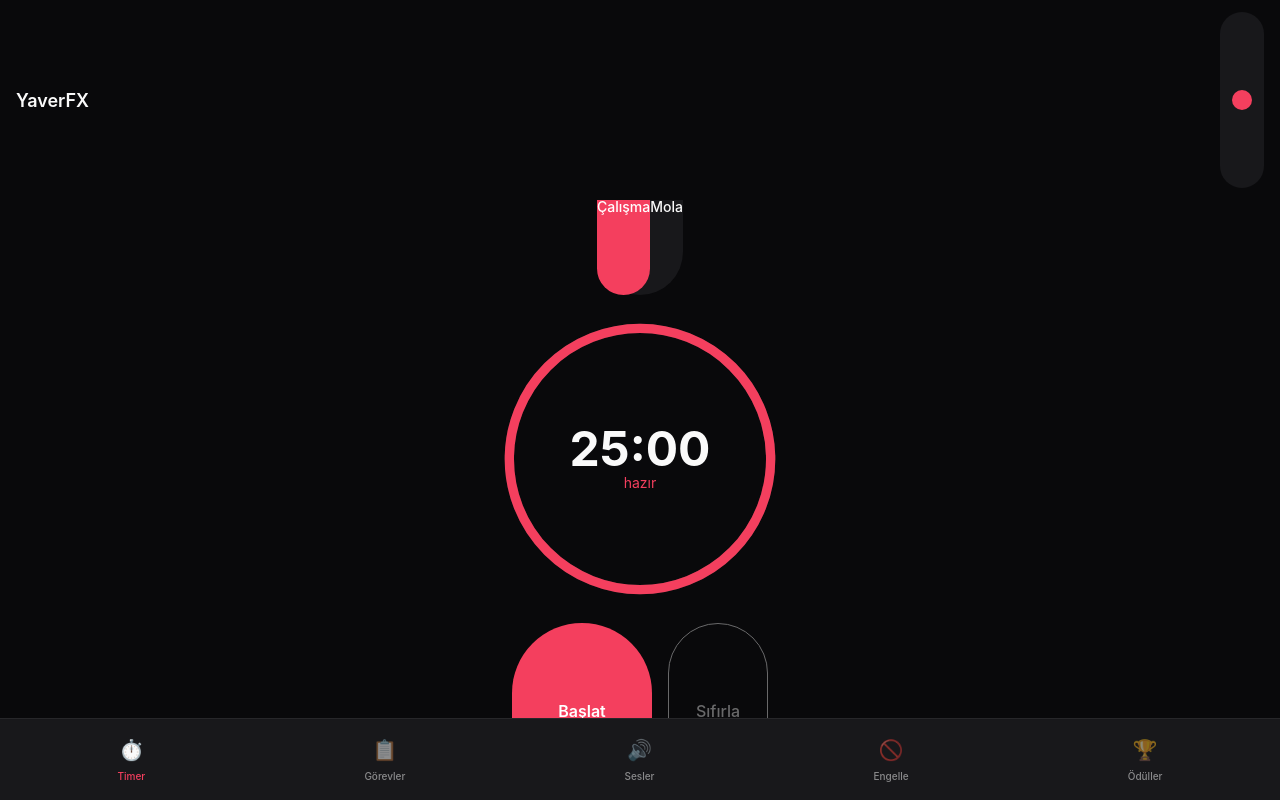
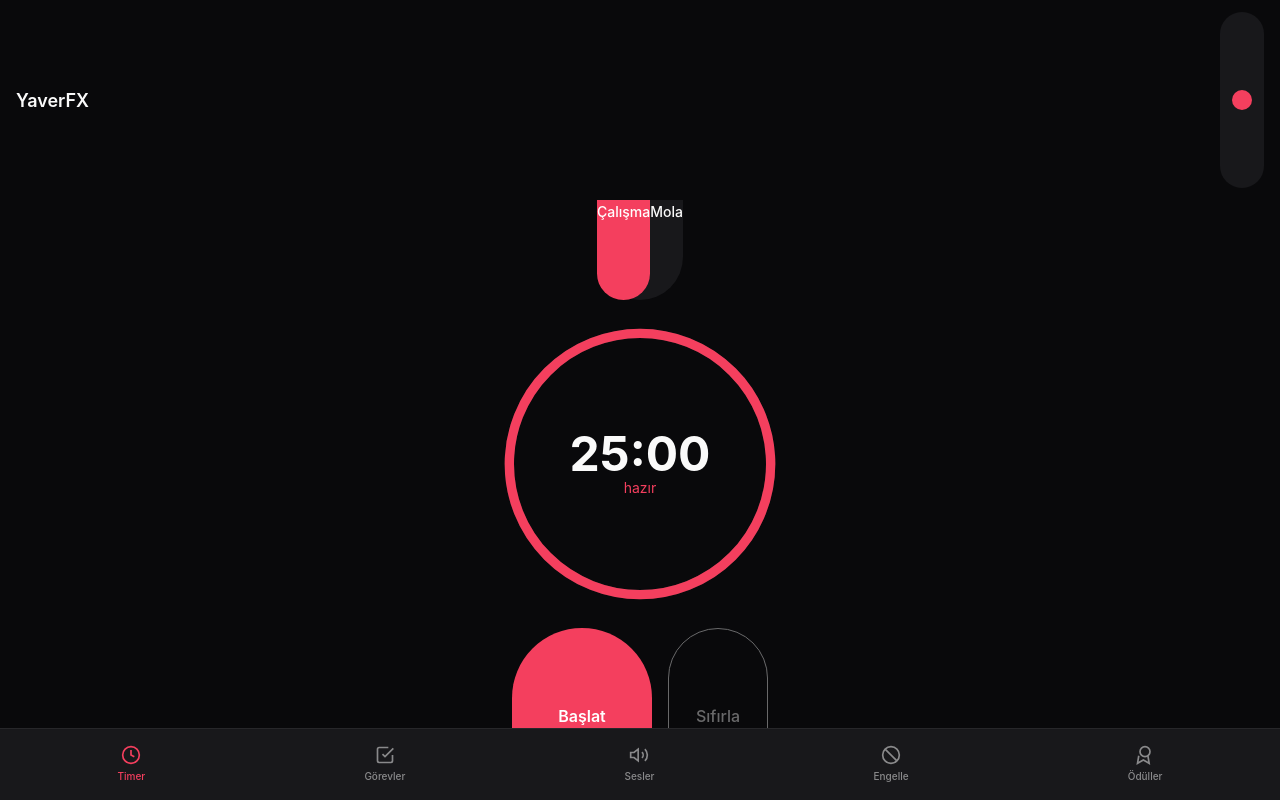
Before and after one commit to Erxpria1/YaverFX, a Next.js app: page / in a window 1280 px wide. Built offline with nearby package versions, Linux system fonts and the light colour scheme.

Commit message:
Fix: iOS Safari PWA fullscreen, safe-area, viewport

```diff
--- a/app/globals.css
+++ b/app/globals.css
@@ -55,58 +55,130 @@
   -webkit-tap-highlight-color: transparent;
 }
 
-html, body {
+html {
   height: 100%;
-  width: 100%;
+  overflow: hidden;
+  -webkit-text-size-adjust: 100%;
+}
+
+body {
+  height: 100%;
   overflow: hidden;
   background: var(--theme-bg);
   color: var(--theme-text);
   font-family: -apple-system, BlinkMacSystemFont, "SF Pro Display", "SF Pro Text", system-ui, sans-serif;
   -webkit-font-smoothing: antialiased;
-  -webkit-text-size-adjust: 100%;
   touch-action: manipulation;
-  overscroll-behavior: none;
-  /* iOS PWA için kritik */
   -webkit-overflow-scrolling: touch;
 }
 
-/* iOS Safari PWA için safe area desteği */
-@supports (padding: max(0px)) {
-  body {
-    padding-left: max(0px, env(safe-area-inset-left));
-    padding-right: max(0px, env(safe-area-inset-right));
-    padding-top: max(0px, env(safe-area-inset-top));
-    padding-bottom: max(0px, env(safe-area-inset-bottom));
+/* iOS Safari PWA fullscreen container */
+.app-container {
+  /* Dynamic viewport height - iOS Safari'de çalışır */
+  height: 100dvh;
+  height: -webkit-fill-available;
+  height: 100vh;
+  display: flex;
+  flex-direction: column;
+  background-color: var(--theme-bg);
+  overflow: hidden;
+  /* iOS'ta bounce scroll engelle */
+  overscroll-behavior: none;
+}
+
+/* Header */
+.app-header {
+  display: flex;
+  align-items: center;
+  justify-content: space-between;
+  padding: 12px 16px;
+  /* Safe area - çentikten kaçınma */
+  padding-top: max(12px, env(safe-area-inset-top, 0px));
+  background-color: var(--theme-bg);
+  flex-shrink: 0;
+}
+
+/* Main content */
+.app-main {
+  flex: 1;
+  overflow-y: auto;
+  overflow-x: hidden;
+  -webkit-overflow-scrolling: touch;
+  display: flex;
+  align-items: center;
+  justify-content: center;
+  padding: 16px;
+  /* iOS bounce engelle */
+  overscroll-behavior: none;
+}
+
+/* Navigation */
+.app-nav {
+  display: flex;
+  justify-content: space-around;
+  align-items: center;
+  padding: 8px 8px;
+  /* Safe area - home indicator'dan kaçınma */
+  padding-bottom: max(8px, env(safe-area-inset-bottom, 0px));
+  background-color: var(--theme-secondary);
+  border-top: 1px solid var(--theme-border);
+  flex-shrink: 0;
+}
+
+/* Navigation buttons */
+.nav-btn {
+  display: flex;
+  flex-direction: column;
+  align-items: center;
+  justify-content: center;
+  padding: 8px 12px;
+  min-height: 44px;
+  min-width: 44px;
+  background: transparent;
+  border: none;
+  cursor: pointer;
+  color: var(--theme-text);
+  opacity: 0.5;
+  transition: opacity 0.2s ease;
+}
+
+.nav-btn.active {
+  opacity: 1;
+  color: var(--theme-accent);
+}
+
+.nav-icon {
+  font-size: 20px;
+  margin-bottom: 4px;
+}
+
+.nav-label {
+  font-size: 10px;
+  font-weight: 500;
+}
+
+/* iOS Safari specific */
+@supports (-webkit-touch-callout: none) {
+  .app-container {
+    height: -webkit-fill-available;
   }
 }
 
-/* PWA fullscreen için */
+/* Android Chrome için 100dvh */
 @supports (height: 100dvh) {
-  .fullscreen-height {
+  .app-container {
     height: 100dvh;
   }
 }
 
-/* Scrollbarı gizle ama scrollu aktif tut */
-.hide-scrollbar::-webkit-scrollbar {
-  display: none;
-}
-
-.hide-scrollbar {
-  -ms-overflow-style: none;
-  scrollbar-width: none;
-}
-
-/* iOS specific fixes */
-@supports (-webkit-touch-callout: none) {
-  html, body {
-    height: -webkit-fill-available;
+/* Landscape mode'da düzeltme */
+@media (orientation: landscape) and (max-height: 500px) {
+  .app-header {
+    padding: 8px 16px;
   }
 
-  body {
-    /* Prevent bounce effect */
-    position: fixed;
-    width: 100%;
-    height: 100%;
+  .app-nav {
+    padding: 4px 8px;
+    padding-bottom: max(4px, env(safe-area-inset-bottom, 0px));
   }
 }
--- a/app/layout.tsx
+++ b/app/layout.tsx
@@ -8,11 +8,6 @@ export const metadata: Metadata = {
   icons: {
     icon: "/favicon.ico",
     apple: "/apple-touch-icon.png",
-  },
-  appleWebApp: {
-    capable: true,
-    title: "YaverFX",
-    statusBarStyle: "black-translucent",
   },
 };
 
@@ -37,9 +32,6 @@ export default function RootLayout({
         <meta name="apple-mobile-web-app-status-bar-style" content="black-translucent" />
         <meta name="apple-mobile-web-app-title" content="YaverFX" />
         <meta name="format-detection" content="telephone=no" />
-        <meta name="mobile-web-app-capable" content="yes" />
-        <meta name="full-screen" content="yes" />
-        <meta name="screen-orientation" content="portrait" />
       </head>
       <body className="antialiased">
         {children}
--- a/app/page.tsx
+++ b/app/page.tsx
@@ -1,161 +1,96 @@
 "use client";
 
-import { useState, useEffect, useCallback } from "react";
+import { useState } from "react";
+import PomodoroTimer from "./components/PomodoroTimer";
+import TaskList from "./components/TaskList";
+import AmbientSounds from "./components/AmbientSounds";
+import SiteBlocker from "./components/SiteBlocker";
+import RewardSystem from "./components/RewardSystem";
+import ThemeSelector from "./components/ThemeSelector";
 
-// PWA için viewport height
-function useViewportHeight() {
-  const [height, setHeight] = useState(
-    typeof window !== "undefined" ? window.innerHeight : 700
-  );
+type Page = "timer" | "tasks" | "sounds" | "blocker" | "rewards";
 
-  useEffect(() => {
-    const updateHeight = () => {
-      // iOS Safari için dynamic viewport height
-      const vh = window.innerHeight;
-      // Fallback için visualViewport kullan
-      if (window.visualViewport) {
-        setHeight(vh);
-      } else {
-        setHeight(vh);
-      }
-    };
+const TimerIcon = () => (
+  <svg width="20" height="20" viewBox="0 0 24 24" fill="none" stroke="currentColor" strokeWidth="2">
+    <circle cx="12" cy="12" r="10"/>
+    <polyline points="12 6 12 12 16 14"/>
+  </svg>
+);
 
-    updateHeight();
-    window.addEventListener("resize", updateHeight);
+const TasksIcon = () => (
+  <svg width="20" height="20" viewBox="0 0 24 24" fill="none" stroke="currentColor" strokeWidth="2">
+    <path d="M9 11l3 3L22 4"/>
+    <path d="M21 12v7a2 2 0 0 1-2 2H5a2 2 0 0 1-2-2V5a2 2 0 0 1 2-2h11"/>
+  </svg>
+);
 
-    if (window.visualViewport) {
-      window.visualViewport.addEventListener("resize", updateHeight);
-    }
+const SoundsIcon = () => (
+  <svg width="20" height="20" viewBox="0 0 24 24" fill="none" stroke="currentColor" strokeWidth="2">
+    <path d="M11 5L6 9H2v6h4l5 4V5z"/>
+    <path d="M19.07 4.93a10 10 0 0 1 0 14.14M15.54 8.46a5 5 0 0 1 0 7.07"/>
+  </svg>
+);
 
-    return () => {
-      window.removeEventListener("resize", updateHeight);
-      if (window.visualViewport) {
-        window.visualViewport.removeEventListener("resize", updateHeight);
-      }
-    };
-  }, []);
+const BlockerIcon = () => (
+  <svg width="20" height="20" viewBox="0 0 24 24" fill="none" stroke="currentColor" strokeWidth="2">
+    <circle cx="12" cy="12" r="10"/>
+    <path d="M4.93 4.93l14.14 14.14"/>
+  </svg>
+);
 
-  return height;
-}
+const RewardsIcon = () => (
+  <svg width="20" height="20" viewBox="0 0 24 24" fill="none" stroke="currentColor" strokeWidth="2">
+    <circle cx="12" cy="8" r="6"/>
+    <path d="M15.477 12.89L17 22l-7-4-7 4l1.523-9.11"/>
+  </svg>
+);
+
+const NAV_ITEMS: { id: Page; label: string; icon: React.ReactNode }[] = [
+  { id: "timer", label: "Timer", icon: <TimerIcon /> },
+  { id: "tasks", label: "Görevler", icon: <TasksIcon /> },
+  { id: "sounds", label: "Sesler", icon: <SoundsIcon /> },
+  { id: "blocker", label: "Engelle", icon: <BlockerIcon /> },
+  { id: "rewards", label: "Ödüller", icon: <RewardsIcon /> },
+];
 
 export default function Home() {
-  const viewportHeight = useViewportHeight();
-  const [currentPage, setCurrentPage] = useState<string>("timer");
+  const [currentPage, setCurrentPage] = useState<Page>("timer");
 
-  // Lazy load components
-  const [TimerComponent, setTimerComponent] = useState<React.ComponentType | null>(null);
-  const [TasksComponent, setTasksComponent] = useState<React.ComponentType | null>(null);
-  const [SoundsComponent, setSoundsComponent] = useState<React.ComponentType | null>(null);
-  const [BlockerComponent, setBlockerComponent] = useState<React.ComponentType | null>(null);
-  const [RewardsComponent, setRewardsComponent] = useState<React.ComponentType | null>(null);
-  const [ThemeComponent, setThemeComponent] = useState<React.ComponentType | null>(null);
+  const renderPage = () => {
+    switch (currentPage) {
+      case "timer": return <PomodoroTimer />;
+      case "tasks": return <TaskList />;
+      case "sounds": return <AmbientSounds />;
+      case "blocker": return <SiteBlocker />;
+      case "rewards": return <RewardSystem />;
+      default: return <PomodoroTimer />;
+    }
+  };
 
-  useEffect(() => {
-    import("./components/PomodoroTimer").then(m => setTimerComponent(() => m.default));
-    import("./components/TaskList").then(m => setTasksComponent(() => m.default));
-    import("./components/AmbientSounds").then(m => setSoundsComponent(() => m.default));
-    import("./components/SiteBlocker").then(m => setBlockerComponent(() => m.default));
-    import("./components/RewardSystem").then(m => setRewardsComponent(() => m.default));
-    import("./components/ThemeSelector").then(m => setThemeComponent(() => m.default));
-  }, []);
-
-  const renderPage = useCallback(() => {
-    switch (currentPage) {
-      case "timer": return TimerComponent ? <TimerComponent /> : null;
-      case "tasks": return TasksComponent ? <TasksComponent /> : null;
-      case "sounds": return SoundsComponent ? <SoundsComponent /> : null;
-      case "blocker": return BlockerComponent ? <BlockerComponent /> : null;
-      case "rewards": return RewardsComponent ? <RewardsComponent /> : null;
-      default: return TimerComponent ? <TimerComponent /> : null;
-    }
-  }, [currentPage, TimerComponent, TasksComponent, SoundsComponent, BlockerComponent, RewardsComponent]);
-
-  const pages = [
-    { id: "timer", label: "Timer", icon: "⏱️" },
-    { id: "tasks", label: "Görevler", icon: "📋" },
-    { id: "sounds", label: "Sesler", icon: "🔊" },
-    { id: "blocker", label: "Engelle", icon: "🚫" },
-    { id: "rewards", label: "Ödüller", icon: "🏆" },
-  ];
-
-  const accent = "var(--theme-accent)";
   const text = "var(--theme-text)";
-  const secondary = "var(--theme-secondary)";
-  const border = "var(--theme-border)";
 
   return (
-    <div
-      style={{
-        height: `${viewportHeight}px`,
-        backgroundColor: "var(--theme-bg)",
-        display: "flex",
-        flexDirection: "column",
-        overflow: "hidden",
-      }}
-    >
-      {/* Header - iOS safe area aware */}
-      <header
-        style={{
-          display: "flex",
-          alignItems: "center",
-          justifyContent: "space-between",
-          padding: "12px 16px",
-          paddingTop: "max(12px, env(safe-area-inset-top))",
-          backgroundColor: "var(--theme-bg)",
-        }}
-      >
+    <div className="app-container">
+      <header className="app-header">
         <h1 style={{ fontSize: "18px", fontWeight: "600", color: text }}>
           YaverFX
         </h1>
-        {ThemeComponent && <ThemeComponent />}
+        <ThemeSelector />
       </header>
 
-      {/* Main Content - scrollable area */}
-      <main style={{
-        flex: 1,
-        overflow: "auto",
-        WebkitOverflowScrolling: "touch",
-        display: "flex",
-        alignItems: "center",
-        justifyContent: "center",
-        padding: "16px",
-      }}>
+      <main className="app-main">
         {renderPage()}
       </main>
 
-      {/* Bottom Navigation - iOS safe area aware */}
-      <nav
-        style={{
-          display: "flex",
-          justifyContent: "space-around",
-          alignItems: "center",
-          padding: "8px 8px",
-          paddingBottom: "max(8px, env(safe-area-inset-bottom))",
-          backgroundColor: secondary,
-          borderTop: `1px solid ${border}`,
-        }}
-      >
-        {pages.map((item) => (
+      <nav className="app-nav">
+        {NAV_ITEMS.map((item) => (
           <button
             key={item.id}
             onClick={() => setCurrentPage(item.id)}
-            style={{
-              display: "flex",
-              flexDirection: "column",
-              alignItems: "center",
-              justifyContent: "center",
-              padding: "8px 12px",
-              minHeight: "44px",
-              minWidth: "44px",
-              background: "transparent",
-              border: "none",
-              color: currentPage === item.id ? accent : text,
-              opacity: currentPage === item.id ? 1 : 0.5,
-              cursor: "pointer",
-            }}
+            className={`nav-btn ${currentPage === item.id ? "active" : ""}`}
           >
-            <span style={{ fontSize: "20px", marginBottom: "4px" }}>{item.icon}</span>
-            <span style={{ fontSize: "10px", fontWeight: "500" }}>{item.label}</span>
+            <span className="nav-icon">{item.icon}</span>
+            <span className="nav-label">{item.label}</span>
           </button>
         ))}
       </nav>
```
